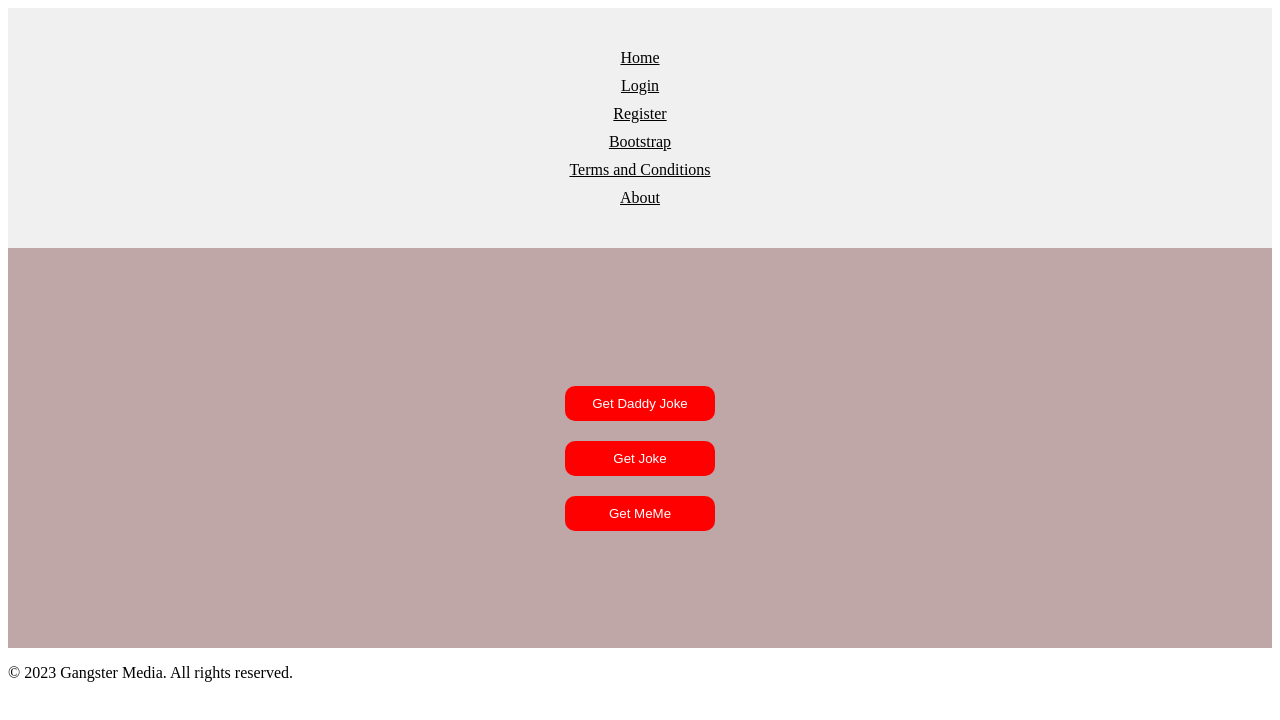
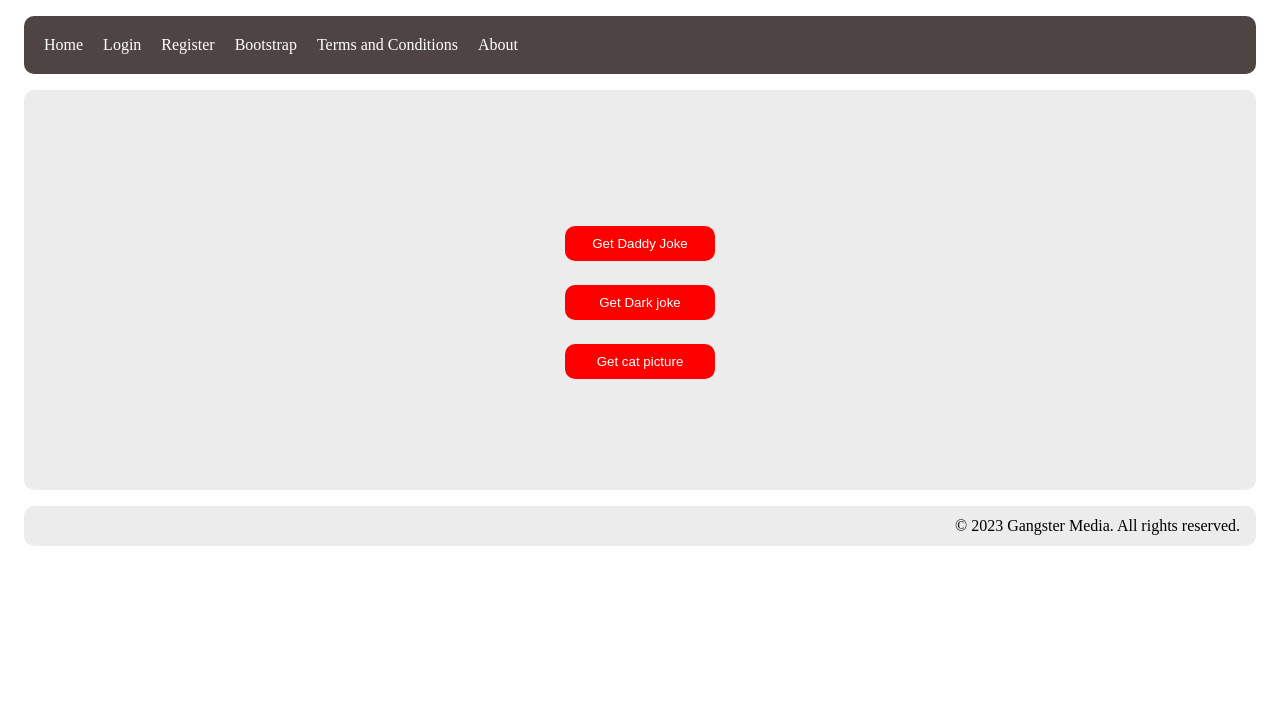
Before and after one commit to zazicekx/jokeWeb, a React (Create React App) app: page / in a window 1280 px wide. Shown: the top 720 px of the page. Built offline with nearby package versions, Linux system fonts and the light colour scheme.

Commit message:
changed urls + some css added to project

```diff
--- /dev/null
+++ b/src/CSS/footer.css
@@ -0,0 +1,16 @@
+.footer {
+    display: flex;
+    align-items: center;
+    flex-direction: row;
+    height: 5vh;
+    justify-content: right;
+    background-color: #ececec;
+    border-radius: 10px;
+    margin-top: 2vh;
+    margin-left: 2vh;
+    margin-right: 2vh;
+}
+
+.companyText {
+    margin-right: 2vh;
+}
--- a/src/CSS/header.css
+++ b/src/CSS/header.css
@@ -1,25 +1,20 @@
 .headerContainer {
-    display: flex;
-    align-items: center;
-    flex-direction: column;
-    height: 30vh;
-    justify-content: center;
-    background-color: #f0f0f0;
+    background-color: #4f4444; /* Set the background color as needed */
+    color: white; /* Set the font color as needed */
+    padding: 20px; /* Add padding as needed */
+    border-radius: 10px;
+    margin-top: 2vh;
+    margin-left: 2vh;
+    margin-right: 2vh;
 }
 
 .linksContainer {
-    display: flex;
-    flex-direction: column;
-    align-items: center;
+    display: flex; /* Use flexbox to arrange items horizontally */
+    justify-content: flex-start; /* Align items to the left side */
 }
 
 .headerLink {
-    color: black;
-    transition: color 0.3s ease;
-    margin: 5px 0;
+    margin-right: 20px; /* Add margin between links as needed */
+    text-decoration: none; /* Remove underline from links */
+    color: white; /* Set link color as needed */
 }
-
-.headerLink:hover {
-    color: red;
-    font-weight: bold;
-}
--- a/src/CSS/jokebutton.css
+++ b/src/CSS/jokebutton.css
@@ -4,7 +4,11 @@
     flex-direction: column;
     height: 50vh;
     justify-content: center;
-    background-color: #c0a7a7;
+    background-color: #ececec;
+    border-radius: 10px;
+    margin-top: 2vh;
+    margin-left: 2vh;
+    margin-right: 2vh;
 }
 
 .jokeButton {
@@ -18,6 +22,7 @@
     border-radius: 10px;
     width: 150px;
     text-align: center;
+    margin-top: 3vh;
 }
 
 .jokeButton:hover {
--- a/src/CSS/notImplementedYet.css
+++ b/src/CSS/notImplementedYet.css
@@ -7,6 +7,8 @@
     background-color: #bab7b7;
     font-family: Arial, sans-serif;
     text-align: center;
+    border-radius: 10px;
+    margin-top: 2vh;
   }
 
   .message {
--- a/src/components/Footer.js
+++ b/src/components/Footer.js
@@ -1,10 +1,10 @@
-
+import "../CSS/footer.css"
 
 const Footer = () => {
   return (
     <footer className="footer">
       <div className="container">
-        <p>&copy; 2023 Gangster Media. All rights reserved.</p>
+        <p className="companyText">&copy; 2023 Gangster Media. All rights reserved.</p>
       </div>
     </footer>
   );
--- a/src/pages/WelcomePage.js
+++ b/src/pages/WelcomePage.js
@@ -34,9 +34,10 @@ const WelcomePage = () => {
 
   const fetchJoke = async () => {
     try {
-      const response = await fetch('https://icanhazdadjoke.com/', {
+      const response = await fetch('https://v2.jokeapi.dev/joke/Pun?type=single', {
         headers: {
           Accept: 'application/json',
+          'X-Api-Key': 'Spa8XXDE1dqkDJDOTlGXUQ==2k1Oq9DejYYJrFYd'
         },
       });
       const data = await response.json();
@@ -54,7 +55,7 @@ const WelcomePage = () => {
 
   const fetchJoke1 = async () => {
     try {
-      const response = await fetch('https://v2.jokeapi.dev/joke/Programming,Dark?type=single', {
+      const response = await fetch('https://v2.jokeapi.dev/joke/Dark?type=single', {
         headers: {
           Accept: 'application/json',
         },
@@ -75,13 +76,13 @@ const WelcomePage = () => {
 
   const fetchJoke2 = async () => {
     try {
-      const response = await fetch('https://meme-api.com/gimme', {
+      const response = await fetch('https://api.thecatapi.com/v1/images/search', {
         headers: {
           Accept: 'application/json',
         },
       });
       const data = await response.json();
-      setJoke2(data.url);
+      setJoke2(data[0].url);
       setIsMemeModalVisible(true);
 
       clearTimeout(timerId2); // Clear the previous timer
@@ -97,9 +98,9 @@ const WelcomePage = () => {
     <div className="jokeButtonContainer">
       <button onClick={fetchJoke} className="jokeButton">Get Daddy Joke</button>
       {isVisible && <p>{joke}</p>}
-      <button onClick={fetchJoke1} className="jokeButton">Get Joke</button>
+      <button onClick={fetchJoke1} className="jokeButton">Get Dark joke</button>
       {isVisible1 && <p>{joke1}</p>}
-      <button onClick={fetchJoke2} className="jokeButton">Get MeMe</button>
+      <button onClick={fetchJoke2} className="jokeButton">Get cat picture</button>
   {isMemeModalVisible && (
     <div className="memeModalOverlay" onClick={() => setIsMemeModalVisible(false)}>
       <div className="memeModalContent">
```
